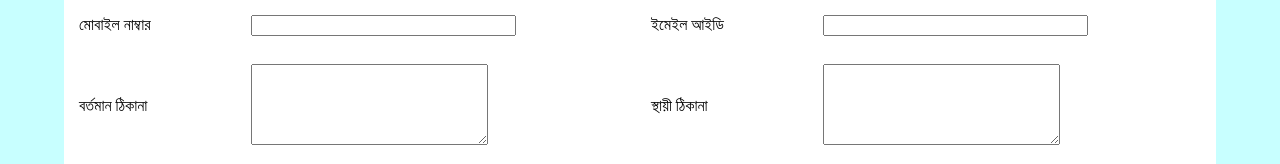
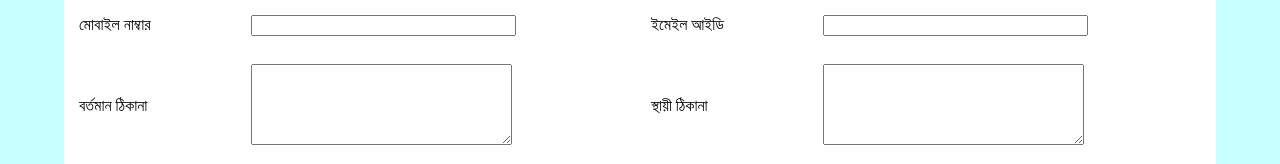
Before and after one commit to mdsakib3/hw3, a plain HTML site: page index.html in a window 1280 px wide. Shown: the part 447-611 px from the top of the page. Drawn offline with Linux system fonts and the light colour scheme.

Commit message:
Update index.html

```diff
--- a/index.html
+++ b/index.html
@@ -207,13 +207,13 @@
                             <td width="15%"><label for="বর্তমান ঠিকানা">বর্তমান ঠিকানা</label>
                             </td>
                             <td width="35%">
-                                <textarea id="বর্তমান ঠিকানা" cols="27" rows="5" required></textarea>
+                                <textarea id="বর্তমান ঠিকানা" cols="30" rows="5" required></textarea>
                             </td>
 
                             <td width="15%"><label for="স্থায়ী ঠিকানা">স্থায়ী ঠিকানা</label>
                             </td>
                             <td width="35%">
-                                <textarea id="স্থায়ী ঠিকানা" cols="27" rows="5" required></textarea>
+                                <textarea id="স্থায়ী ঠিকানা" cols="30" rows="5" required></textarea>
                             </td>
                         </tr>
                     </table>
```
